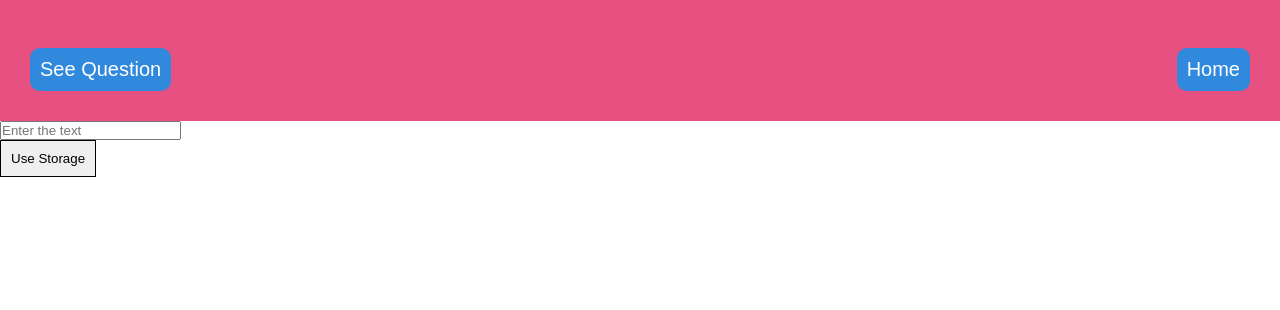
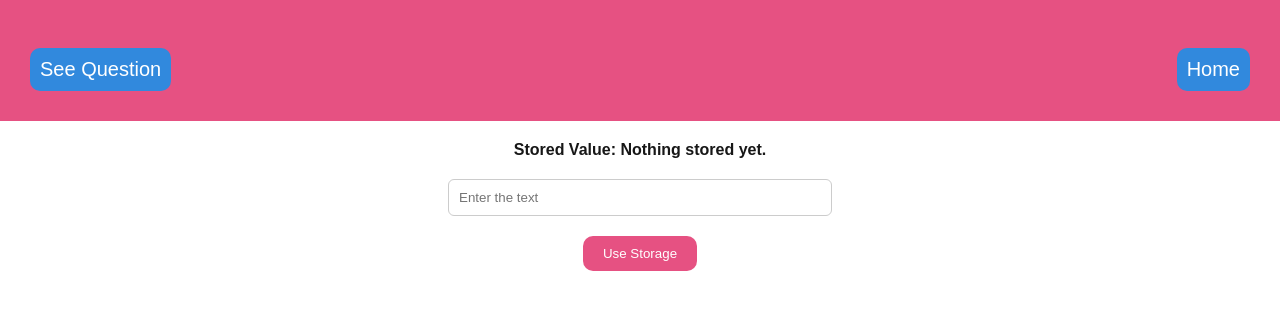
Before and after one commit to nirmit-successiveTech/ReactJs-Training, a Next.js app in the folder assignment-1/my-app/: page /day-2/question18 in a window 1280 px wide. Shown: the top 310 px of the page. Built offline with nearby package versions, Linux system fonts and the light colour scheme.

Commit message:
assignment2 logic refined

```diff
--- a/assignment-1/my-app/src/app/day-2/question18/page.jsx
+++ b/assignment-1/my-app/src/app/day-2/question18/page.jsx
@@ -1,24 +1,69 @@
-"use client"
-import { useState } from "react";
+"use client";
+import { useState, useEffect } from "react";
 import useLocalStorage from "../hook/useLocalStorage";
 
-export default function Question18(){
-    const {setitem,getitem}=useLocalStorage('username',);
-    const [change,setchange]=useState('')
-
-    return(
-        <div>
-            <div>{getitem}</div>
-            <div>
-                <div>
-                    <input type="text" placeholder="Enter the text" onChange={(e)=>setchange(e.target.value)} />
-                </div>
-                <div>
-                    <button onClick={()=>setitem(change)}>Use Storage</button>
-                </div>
-            </div>
-        </div>
-    )
+export default function Question18() {
+  const { setitem, getitem } = useLocalStorage("username");
+  const [inputValue, setInputValue] = useState("");
+  const [storedValue, setStoredValue] = useState("");
 
 
+  useEffect(() => {
+    const saved = getitem();
+    console.log(saved)
+    if (saved) setStoredValue(saved);
+  }, [handleStore]);
+
+  function handleStore() {
+    setitem(inputValue);
+    setStoredValue(inputValue);
+    setInputValue("");
+  }
+
+  return (
+    <div
+      style={{
+        margin: "auto",
+        width: "50%",
+        textAlign: "center",
+        paddingTop: "20px",
+      }}
+    >
+      <div style={{ marginBottom: "20px", fontWeight: "bold" }}>
+        Stored Value: {storedValue || "Nothing stored yet."}
+      </div>
+
+      <div>
+        <input
+          type="text"
+          placeholder="Enter the text"
+          value={inputValue}
+          onChange={(e) => setInputValue(e.target.value)}
+          style={{
+            padding: "10px",
+            width: "60%",
+            borderRadius: "6px",
+            border: "1px solid #ccc",
+          }}
+        />
+      </div>
+
+      <div>
+        <button
+          onClick={handleStore}
+          style={{
+            backgroundColor: "#E65182",
+            color: "white",
+            border: "none",
+            marginTop: "20px",
+            borderRadius: "10px",
+            padding: "10px 20px",
+            cursor: "pointer",
+          }}
+        >
+          Use Storage
+        </button>
+      </div>
+    </div>
+  );
 }
--- a/assignment-1/my-app/src/app/globals.css
+++ b/assignment-1/my-app/src/app/globals.css
@@ -215,6 +215,8 @@ button{
   overflow-y: scroll;
   position: absolute;
   border: solid 5px #E65182;
+  background-color:  #E65182;
+  opacity: 0.6;
 }
 
 .sidebar-button{
@@ -224,3 +226,24 @@ button{
 .hide-menu{
   display: none;
 }
+
+.parent-auth{
+  height: 100vh;
+  width: 100vw;
+  padding: 20px;
+}
+.child-auth{
+  margin: auto;
+  width: 50%;
+  display: flex;
+  flex-direction: column;
+  gap: 10px;
+  text-align: center;
+  gap: 10px;
+}
+
+input{
+  width: 500px;
+  padding: 10px;
+  border-radius: 10px;
+}
--- a/assignment-1/my-app/src/app/layout.js
+++ b/assignment-1/my-app/src/app/layout.js
@@ -19,7 +19,7 @@ export const metadata = {
 export default function RootLayout({ children }) {
   return (
     <html lang="en">
-      <body className={`${geistSans.variable} ${geistMono.variable}`}>
+      <body >
         {children}
       </body>
     </html>
--- a/assignment-1/my-app/src/components/Notification.jsx
+++ b/assignment-1/my-app/src/components/Notification.jsx
@@ -22,7 +22,7 @@ export default function Notification(){
     return(
         <div className="notification-wrapper" style={{margin:'auto',width:'50%',textAlign:'center',paddingTop:'20px',display:'flex',flexDirection:'column',gap:"15px"}}>
             <div>
-                <input type="text" onChange={(e)=>setval(e.target.value)} style={{padding:'10PX'}}/>
+                <input type="text"  placeholder="Enter text to be notified" onChange={(e)=>setval(e.target.value)} style={{padding:'10PX'}}/>
             </div>
                 <div><button onClick={HandleClick} style={{padding:'15px',backgroundColor:'green',color:'white',border:'none',width:'100px',borderRadius:'10px'}} >Add</button></div>
             <p>{msg}</p>
```
Also changed, not shown: assignment-1/my-app/src/app/day-3/aboutpage/page.jsx (added, +27 -0 lines), assignment-1/my-app/src/app/day-3/context/AuthContext.jsx (added, +17 -0 lines), assignment-1/my-app/src/app/day-3/context/PreferenceContext.jsx (added, +22 -0 lines), assignment-1/my-app/src/app/day-3/layout.jsx (added, +16 -0 lines), assignment-1/my-app/src/app/day-3/login/page.jsx (added, +37 -0 lines), assignment-1/my-app/src/app/day-3/page.jsx (added, +20 -0 lines), assignment-1/my-app/src/app/day-3/question1/page.jsx (added, +24 -0 lines), assignment-1/my-app/src/components/Slider.jsx (+55 -20 lines).
